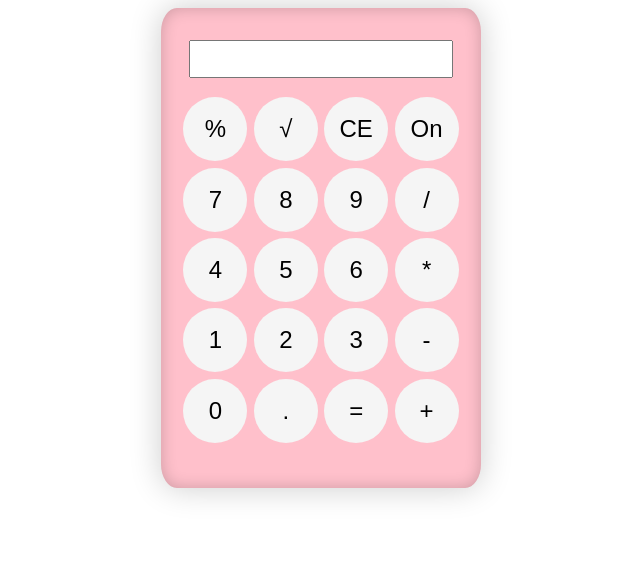
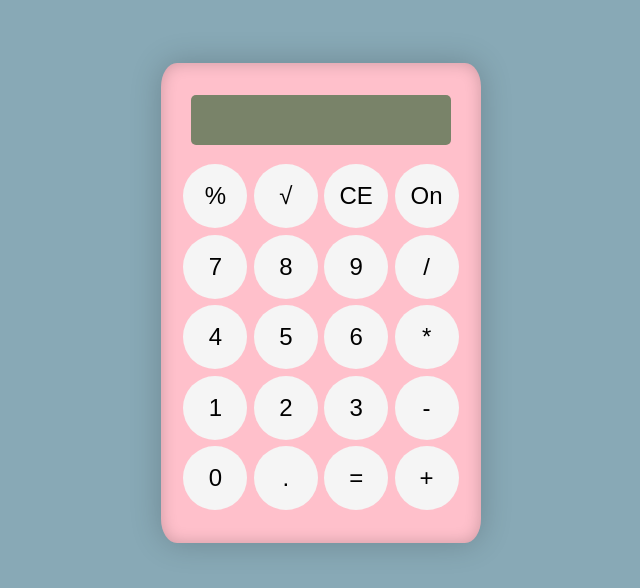
Before and after one commit to lesada/calculadora, a plain HTML site: page index.html in a window 1280 px wide. Shown: the whole page, without its empty margins (319-959 px from the left). Drawn offline with Linux system fonts and the light colour scheme.

Commit message:
display oliva

```diff
--- a/styles.css
+++ b/styles.css
@@ -1,3 +1,9 @@
+@import url('https://fonts.googleapis.com/css2?family=Orbitron&display=swap');
+
+body {
+    background-color: #88a9b6;
+}
+
 .calculadora {
     background-color: pink;
 
@@ -7,6 +13,7 @@
     border-radius: 5%;
     box-shadow: inset 0 0 1rem rgba(0, 0, 0, 0.2), 0 0 2rem rgba(0, 0, 0, 0.2);
     margin: auto;
+    margin-top: 5%;
 
 
 }
@@ -30,11 +37,22 @@ button {
     margin: 0.2rem;
 }
 
+input:focus {
+    outline:none;
+}
+
 #display {
     width: 80%;
-    height: 2rem;
+    height: 3rem;
     margin-bottom: 1rem;
     margin-top: 2rem;
+
+    background-color: #798369;
+    border-radius: 5px;
+    border: none;
+
+    /* font-family: 'Arial', sans-serif; */
+    font-size: 35px
 }
 
 .display-div{
```
